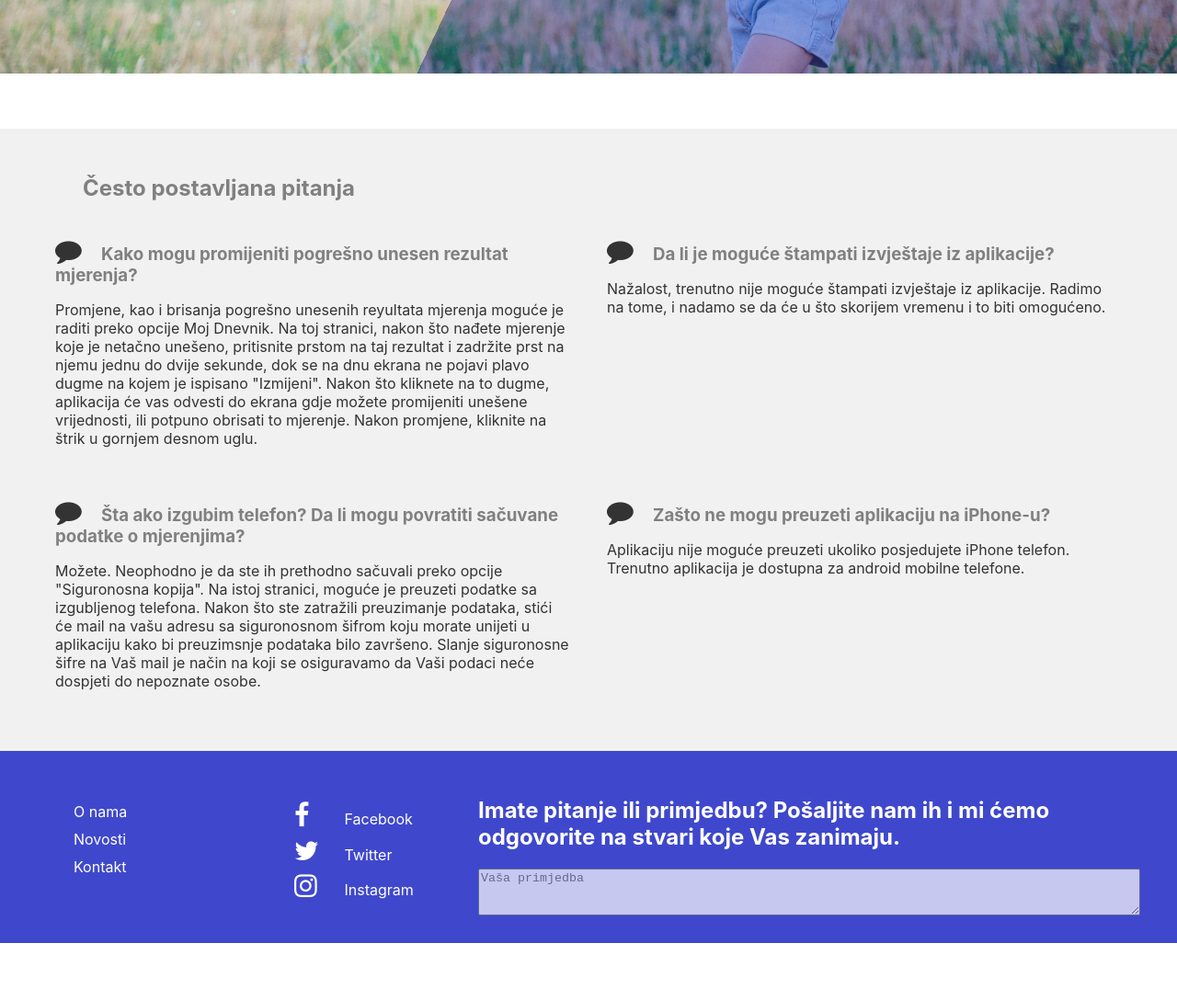
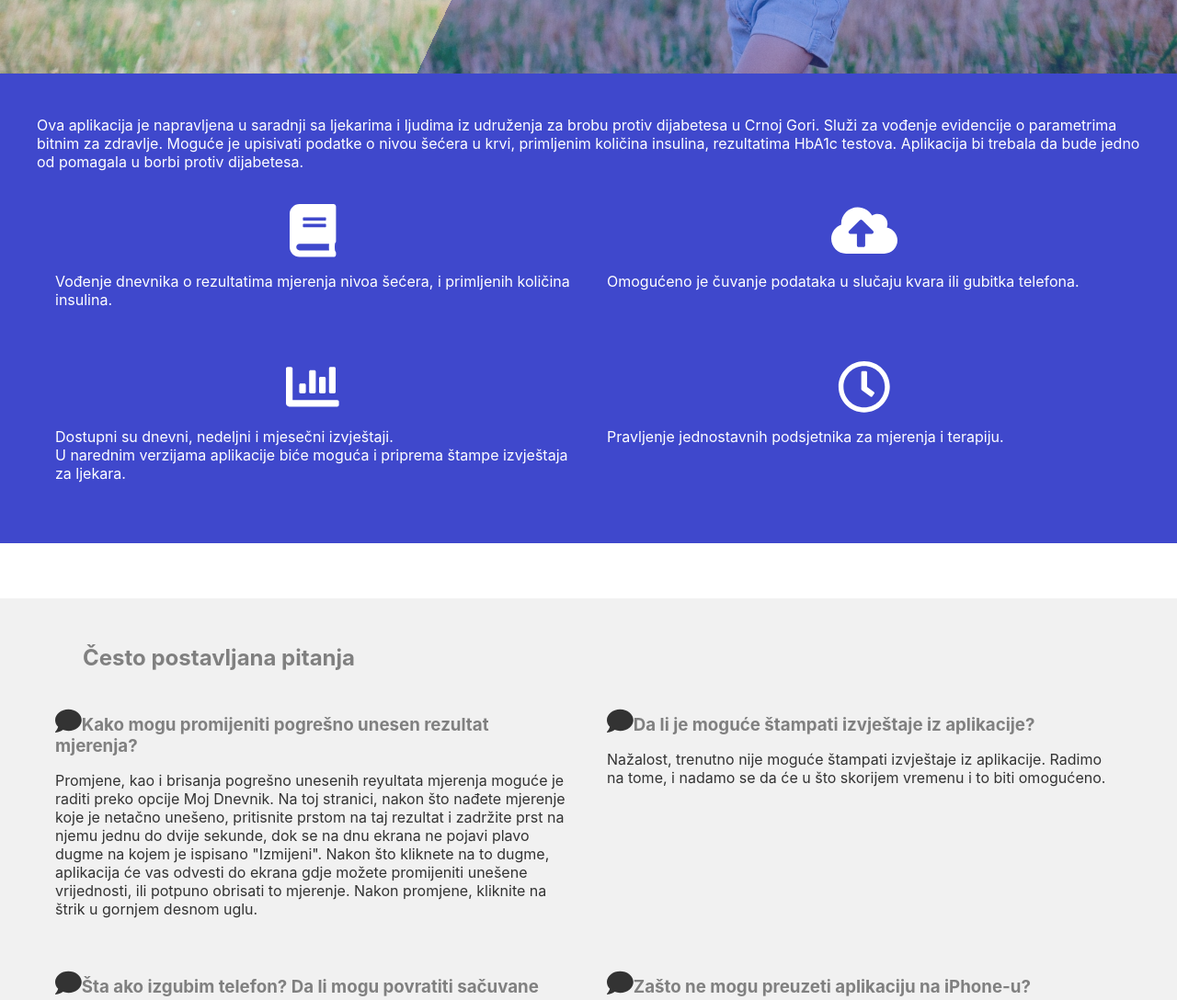
Before and after one commit to VukMNE/Plavi, a website built with webpack: page app/index.html in a window 1280 px wide. Shown: the part 720-1808 px from the top of the page at 92% size. Before the commit the page ends 1746 px from the top, so only its background shows below. Built offline with nearby package versions, Linux system fonts and the light colour scheme.

Commit message:
Mogucnosti section added

```diff
--- a/app/index.html
+++ b/app/index.html
@@ -5,7 +5,7 @@
     <meta charset="UTF-8">
     <meta name="viewport" content="width=device-width, initial-scale=1.0">
     <meta http-equiv="X-UA-Compatible" content="ie=edge">
-	<link rel="stylesheet" href="https://maxcdn.bootstrapcdn.com/font-awesome/4.7.0/css/font-awesome.min.css"/>
+	<script defer src="https://use.fontawesome.com/releases/v5.0.6/js/all.js"></script>
     <title>Document</title>
 </head>
 
@@ -35,6 +35,47 @@
 
         <!-- <img src="img/mala.png" alt=""> -->
     </section>
+
+	<section class="mogucnosti">
+		<div class="container">
+			<div class="expl-tekst bijeli-tekst">
+				<p>
+				Ova aplikacija je napravljena u saradnji sa ljekarima i ljudima iz udruženja za brobu protiv dijabetesa u Crnoj Gori.
+				Služi za vođenje evidencije o parametrima bitnim za zdravlje. Moguće je upisivati podatke o nivou šećera u krvi, primljenim količina insulina, rezultatima HbA1c testova.
+				Aplikacija bi trebala da bude jedno od pomagala u borbi protiv dijabetesa.
+				</p>
+			</div>
+		<div id="mogucnost-container">
+			<div class="mog">
+				<i class="poster fa fa-book bijeli-tekst"></i>
+				<p class="bijeli-tekst lijevi-tekst">
+				Vođenje dnevnika o rezultatima mjerenja nivoa šećera, i primljenih količina insulina.
+				</p>
+			</div>
+
+			<div class="mog">
+				<i class="poster fa fa-cloud-upload-alt bijeli-tekst"></i>
+				<p class="bijeli-tekst lijevi-tekst">
+				Omogućeno je čuvanje podataka u slučaju kvara ili gubitka telefona.
+				</p>
+			</div>
+
+			<div class="mog">
+				<i class="poster fas fa-chart-bar bijeli-tekst"></i>
+				<p class="bijeli-tekst lijevi-tekst">
+				Dostupni su dnevni, nedeljni i mjesečni izvještaji.<br/> U narednim verzijama aplikacije biće moguća i priprema štampe izvještaja za ljekara.
+				</p>
+			</div>
+
+			<div class="mog">
+				<i class="poster far fa-clock bijeli-tekst"></i>
+				<p class="bijeli-tekst lijevi-tekst">
+				Pravljenje jednostavnih podsjetnika za mjerenja i terapiju.
+				</p>
+			</div>
+			</div>
+		</div>
+	</section>
 
 	<section class="demo">
 		<div class="container">
--- a/app/scss/cpp.scss
+++ b/app/scss/cpp.scss
@@ -32,7 +32,3 @@ h3.cpp-naslov{
 	display: flex;
 	flex-wrap: wrap;
 }
-
-/*.cpp div.container{
-	background-color: #fff;
-}*/
--- a/app/scss/footer.scss
+++ b/app/scss/footer.scss
@@ -1,18 +1,9 @@
-.bijeli-tekst{
-	color: #fff;
-}
-
 ul.bez-tacki {
  list-style-type: none;
 }
 
 ul.bez-tacki li {
 	padding-top: 10px;
-}
-
-.slicice{
-	font-size: 1.8em;
-	width: 50px
 }
 
 footer{
--- a/app/scss/index.scss
+++ b/app/scss/index.scss
@@ -1,6 +1,7 @@
 @import 'app';
 @import 'footer';
 @import 'cpp';
+@import 'mogucnosti';
 
 $plava:#3F48CC;
 
@@ -90,3 +91,22 @@ body{
         }
     }
 }
+
+.lijevi-tekst{
+	text-align: left;
+}
+
+.slicice{
+	font-size: 1.8em;
+	width: 50px
+}
+
+.poster{
+	font-size: 3.6em;
+	width: 200px;
+	text-align: center;
+}
+
+.bijeli-tekst{
+	color: #fff;
+}
--- /dev/null
+++ b/app/scss/mogucnosti.scss
@@ -0,0 +1,26 @@
+
+.mogucnosti{
+	background-color: #3F48CC;
+
+	div.container{
+		display: flex;
+		flex-direction: column;
+	}
+
+	.mog{
+		padding: 20px;
+		/*display: flex;
+		flex-direction: column;
+		justify-content: center;
+		align-item: center;*/
+		text-align: center;
+		flex-grow: 1;
+		flex-shrink: 1;
+		flex-basis: 40%;
+	}
+}
+
+#mogucnost-container{
+	display: flex;
+	flex-wrap: wrap;
+}
```
